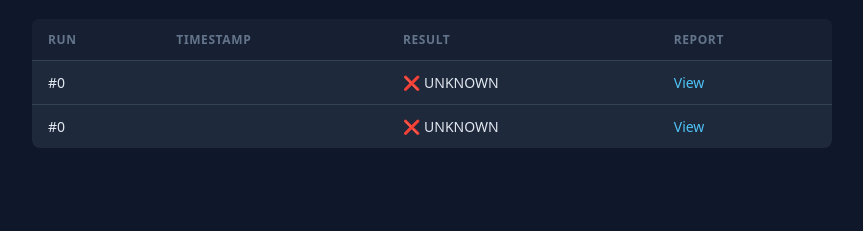
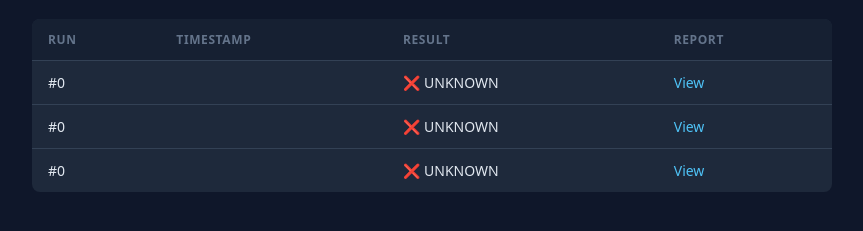
Before and after one commit to vikrampb/agentic-ai-polling-poc, a plain HTML site: page results-history/index.html in a window 1280 px wide. Shown: the part 99-330 px from the top of the page, without its empty margins (208-1071 px from the left). Drawn offline with Linux system fonts and the light colour scheme.

Commit message:
ci: update results-history index [skip ci]

```diff
--- a/results-history/index.html
+++ b/results-history/index.html
@@ -8,4 +8,4 @@ a{color:#4FC3F7;text-decoration:none}.badge{font-size:.7rem;padding:2px 8px;bord
 </style></head><body>
 <h1>Test Run History <span class="badge">Last 10 runs</span></h1>
 <table><thead><tr><th>Run</th><th>Timestamp</th><th>Result</th><th>Report</th></tr></thead>
-<tbody><tr><td>#0</td><td></td><td>❌ UNKNOWN</td><td><a href="run-001-2026-07-05T14-59-14-failure.html">View</a></td></tr><tr><td>#0</td><td></td><td>❌ UNKNOWN</td><td><a href="run-001-2026-07-05T14-57-03-failure.html">View</a></td></tr></tbody></table></body></html>
+<tbody><tr><td>#0</td><td></td><td>❌ UNKNOWN</td><td><a href="run-001-2026-07-05T15-05-49-success.html">View</a></td></tr><tr><td>#0</td><td></td><td>❌ UNKNOWN</td><td><a href="run-001-2026-07-05T14-59-14-failure.html">View</a></td></tr><tr><td>#0</td><td></td><td>❌ UNKNOWN</td><td><a href="run-001-2026-07-05T14-57-03-failure.html">View</a></td></tr></tbody></table></body></html>
```
